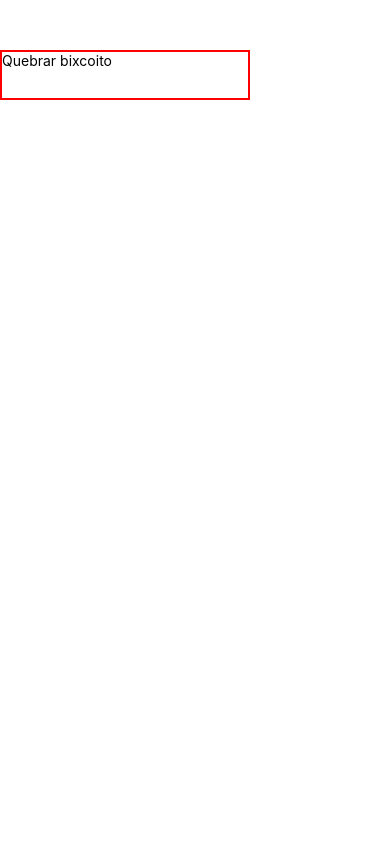
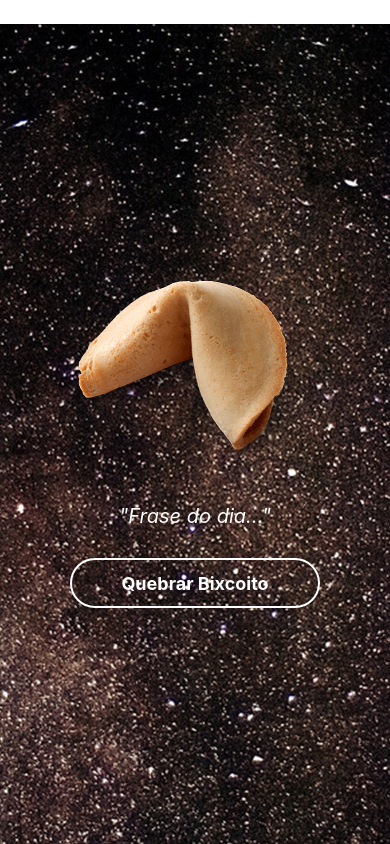
Before and after one commit to AlexSouzaSilvax/CursoReactNative, a React Native app: screen / in a window 390 px wide. Shown: the top 844 px of the page. Built offline with nearby package versions, Linux system fonts and the light colour scheme.

Commit message:
app bixcoito da sorte - alex

```diff
--- a/App.js
+++ b/App.js
@@ -1,5 +1,5 @@
 import React, { Component } from 'react';
-import { View, Text, StyleSheet, Button, Alert, TouchableOpacity } from 'react-native';
+import { View, Text, StyleSheet, Button, Alert, TouchableOpacity, Image, ImageBackground } from 'react-native';
 
 class Botao extends Component {
 
@@ -8,22 +8,32 @@ class Botao extends Component {
         this.state = {};
         this.styles = StyleSheet.create({
             botao: {
-                width:250,
-                height:50,
-                borderWidth:2,
-                borderColor:'#FF0000',
-                backgroundColor:'transparent'
+                width: 250,
+                height: 50,
+                borderWidth: 2,
+                borderColor: props.color,
+                backgroundColor: 'transparent',
+                borderRadius: 25
+            },
+            botaoArea: {
+                flex: 1,
+                flexDirection: 'row',
+                justifyContent: 'center',
+                alignItems: 'center'
+            },
+            botaoText: {
+                color: props.color,
+                fontSize: 18,
+                fontWeight: 'bold'
             }
         });
     }
 
     render() {
         return (
-            <TouchableOpacity style={this.styles.botao} onPress={() => {
-                Alert.alert("GUANABARA É O REI");
-            }}>
-                <View>
-                    <Text>Quebrar bixcoito</Text>
+            <TouchableOpacity style={this.styles.botao} onPress={this.props.acao}>
+                <View style={this.styles.botaoArea}>
+                    <Text style={this.styles.botaoText}>{this.props.texto}</Text>
                 </View>
             </TouchableOpacity>
         );
@@ -32,17 +42,57 @@ class Botao extends Component {
 
 export default class PrimeiroProjeto extends Component {
 
+
+    constructor(props) {
+        super(props);
+        this.state = { texto: 'Frase do dia...' };
+
+        this.frases = ['A vida trará coisas boas se tiveres paciência.', 'Demonstre amor e alegria em todas as oportunidades e verás que a paz nasce dentro de você.', 'Não compense na ira o que lhe falta na razão.', 'Defeitos e virtudes são apenas dois lados da mesma moeda.', 'A maior de todas as torres começa no solo.', 'Não há que ser forte. Há que ser flexível.', 'Gente todo dia arruma os cabelos, por que não o coração?'];
+
+        this.quebrarBixcoito = this.quebrarBixcoito.bind(this);
+    }
+
+    quebrarBixcoito() {
+        let s = this.state;
+        let r = Math.floor(Math.random() * this.frases.length);
+        Alert.alert(this.frases[r]);
+        s.texto = this.frases[r];
+        this.setState(s);
+    }
+
     render() {
         return (
             <View style={styles.body}>
-                <Botao />
+                <ImageBackground style={{ width: null, flex: 1 }} source={require('./img/back.jpg')}>
+                    <View style={styles.area}>
+                        <Image source={require('./img/cookie.png')} />
+                        <Text style={styles.textoBotao}>"{this.state.texto}"</Text>
+                        <Botao color="white" texto="Quebrar Bixcoito" acao={this.quebrarBixcoito} />
+                    </View>
+                </ImageBackground>
             </View>
+
         );
     }
 }
 
 const styles = StyleSheet.create({
     body: {
-        paddingTop: 50
+        paddingTop: 24,
+        flex: 1
+    },
+    area: {
+        margin: 10,
+        paddingTop: 20,
+        flex: 1,
+        justifyContent: 'center',
+        alignItems: 'center'
+    },
+    textoBotao: {
+        color: 'white',
+        fontSize: 20,
+        margin: 30,
+        fontStyle: 'italic',
+        textAlign: 'center'
     }
 });
```
Also changed, not shown: App_AppBiscoitoDaSorte_Bonieky.js (added, +91 -0 lines), App_AppBixcoitoDaSorte_Alex.js (added, +63 -0 lines), img/cookie.png (added).
